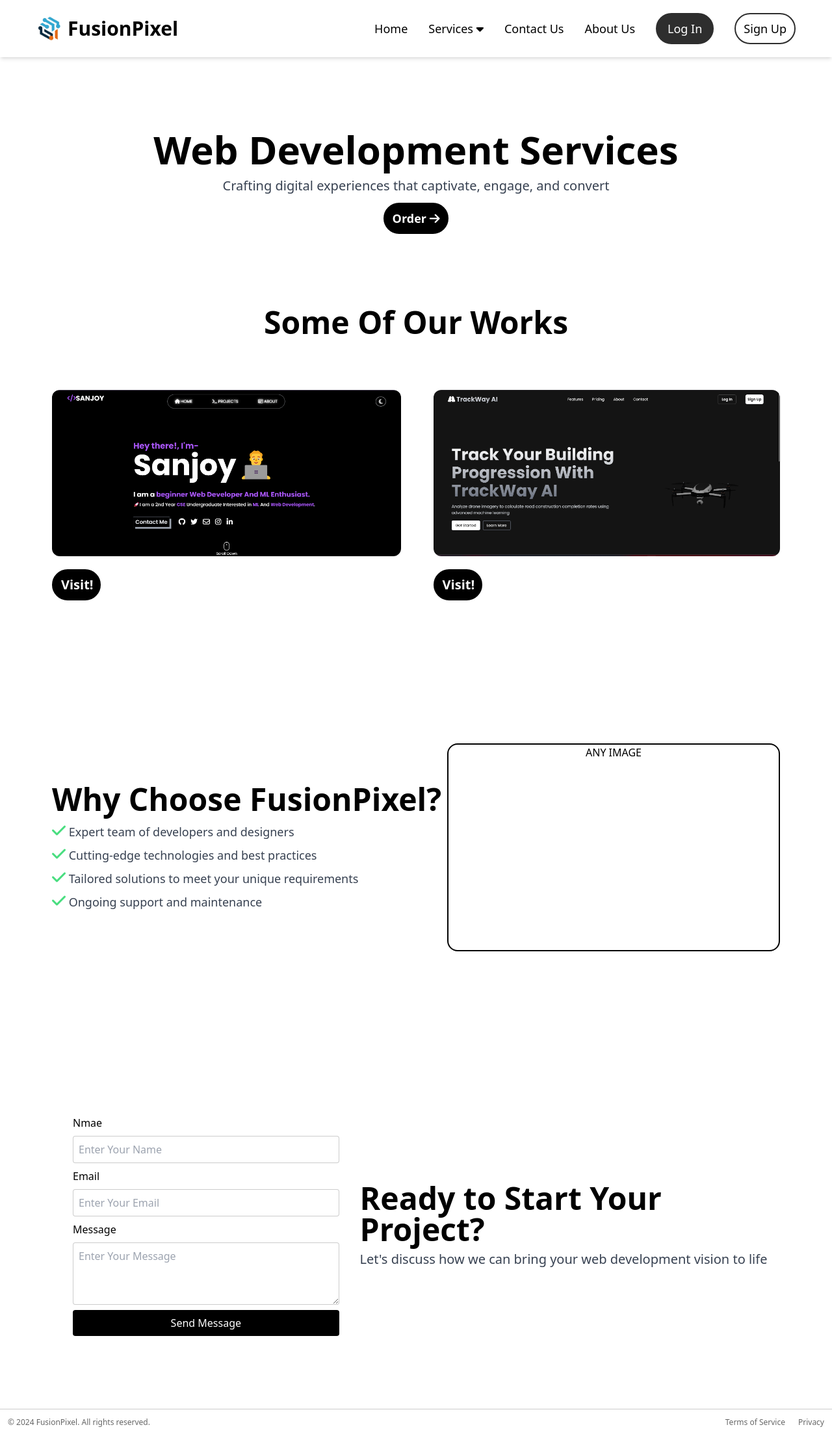
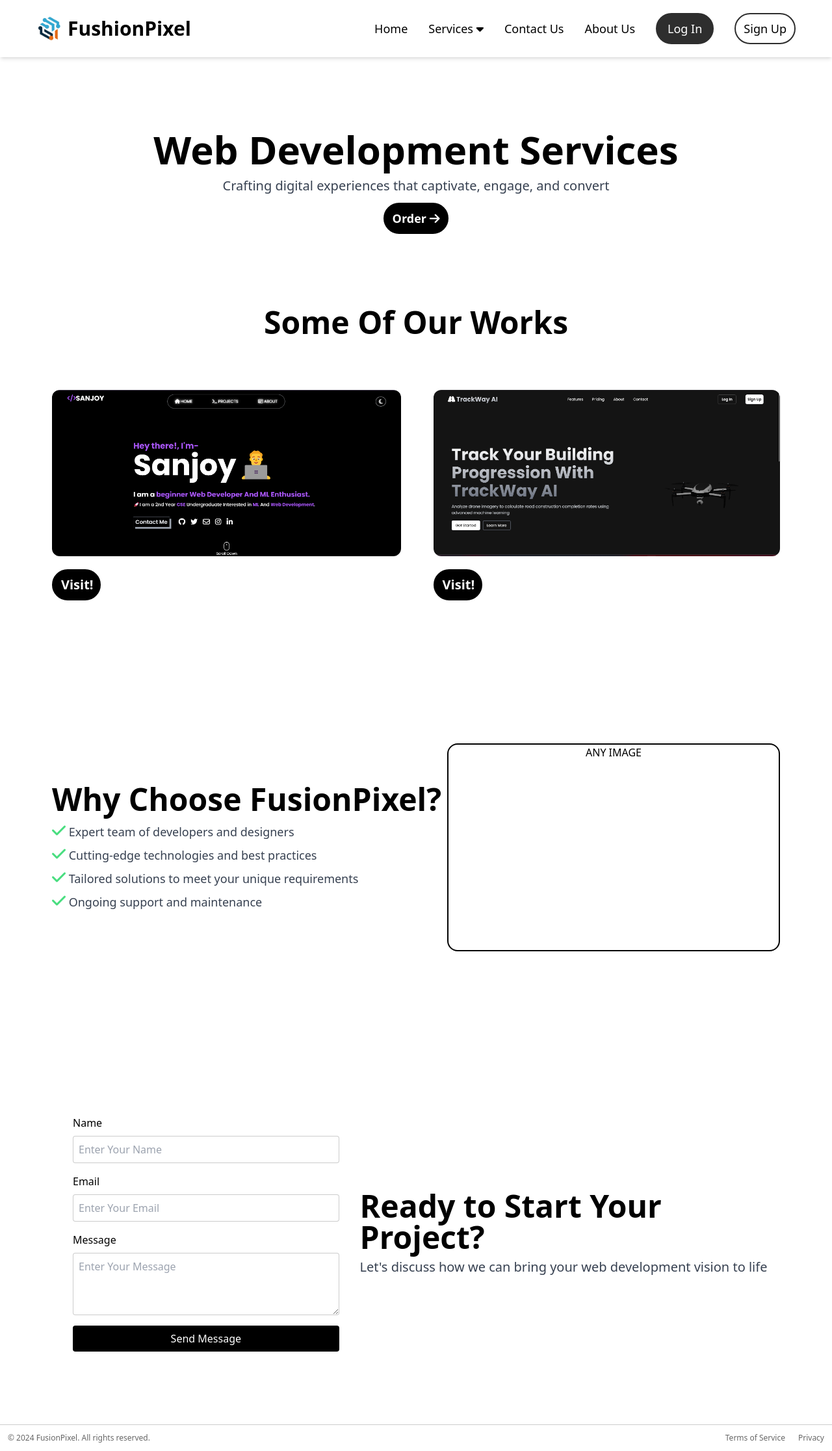
Before and after one commit to subhajit-006/fusionpixel, a React (Vite) app: page /WebDevPage in a window 1280 px wide. Shown: the whole page at 65% size. Before the commit the page ends 2209 px from the top, so only its background shows below. Built offline with nearby package versions, Linux system fonts and the light colour scheme; a web font is replaced by a local one.

Commit message:
Video Editing added added

```diff
--- a/package.json
+++ b/package.json
@@ -10,6 +10,7 @@
     "preview": "vite preview"
   },
   "dependencies": {
+    "@emailjs/browser": "^4.4.1",
     "react": "^18.3.1",
     "react-dom": "^18.3.1",
     "react-router-dom": "^7.0.1"
--- a/src/components/ContactUsContent.jsx
+++ b/src/components/ContactUsContent.jsx
@@ -16,7 +16,7 @@ function ContactUsContent() {
                 </div>
                 <div className="flex gap-3 items-center">
                     <i className="fa-brands fa-discord text-2xl"></i>
-                    <p className="text-lg">Discord</p>
+                    <a href="" className="text-lg">fushionpixellabs</a>
                 </div>
             </div>
         </div>
--- a/src/components/ui/ContactCrad.jsx
+++ b/src/components/ui/ContactCrad.jsx
@@ -1,21 +1,70 @@
-function ContactCard() {
+import React, { useRef } from 'react';
+import emailjs from '@emailjs/browser';
+
+const ContactCard = () => {
+    const form = useRef(); // Ref for the form element
+
+    const sendEmail = (e) => {
+        e.preventDefault();
+
+        emailjs
+            .sendForm(
+                'service_y0k3c7v', // Replace with your EmailJS Service ID
+                'template_zx6o0mq', // Replace with your EmailJS Template ID
+                form.current, // Reference to the form element
+                'SDq1Zr8cGK9hwI7cB' // Replace with your Public Key
+            )
+            .then(
+                () => {
+                    console.log('SUCCESS!');
+                    alert('Message sent successfully!');
+                },
+                (error) => {
+                    console.log('FAILED...', error.text);
+                    alert('Failed to send message. Please try again.');
+                }
+            );
+    };
+
     return (
-        <div className=" p-8 font-medium flex flex-col gap-2">
+        <form ref={form} onSubmit={sendEmail} className="p-8 font-medium flex flex-col gap-4">
             <div className="flex flex-col gap-2">
-                <p>Nmae</p>
-                <input type="text" placeholder="Enter Your Name"  className="font-normal border border-black/20 rounded p-2 w-[32vw] focus:border-black/50 focus:outline-none"/>
+                <label htmlFor="user_name">Name</label>
+                <input
+                    type="text"
+                    name="user_name"
+                    placeholder="Enter Your Name"
+                    className="font-normal border border-black/20 rounded p-2 w-[32vw] focus:border-black/50 focus:outline-none"
+                    required
+                />
             </div>
             <div className="flex flex-col gap-2">
-                <p>Email</p>
-                <input type="text" placeholder="Enter Your Email"  className="font-normal border border-black/20 rounded p-2 w-[32vw] focus:border-black/50 focus:outline-none"/>
+                <label htmlFor="user_email">Email</label>
+                <input
+                    type="email"
+                    name="user_email"
+                    placeholder="Enter Your Email"
+                    className="font-normal border border-black/20 rounded p-2 w-[32vw] focus:border-black/50 focus:outline-none"
+                    required
+                />
             </div>
             <div className="flex flex-col gap-2">
-                <p>Message</p>
-                <textarea name="messsage" id="Message" placeholder="Enter Your Message" className="font-normal border border-black/20 focus:border-black/50 focus:outline-none rounded p-2 w-[32vw] h-24"></textarea>
-                <button className="bg-black rounded p-2 w-[32vw] text-white">Send Message</button>
+                <label htmlFor="message">Message</label>
+                <textarea
+                    name="message"
+                    placeholder="Enter Your Message"
+                    className="font-normal border border-black/20 focus:border-black/50 focus:outline-none rounded p-2 w-[32vw] h-24"
+                    required
+                ></textarea>
             </div>
-        </div>
-    )
-}
+            <button
+                type="submit"
+                className="bg-black rounded p-2 w-[32vw] text-white"
+            >
+                Send Message
+            </button>
+        </form>
+    );
+};
 
-export default ContactCard; 0
+export default ContactCard;
--- a/src/components/ui/Navbar.jsx
+++ b/src/components/ui/Navbar.jsx
@@ -13,7 +13,7 @@ function Navbar() {
     <div className="flex justify-between px-14 py-5 bg-white shadow-md">
       <div className="flex items-center gap-2">
         <img src={logo} alt="logo" className="w-10 h-10" />
-        <p className="text-3xl font-bold"><Link to='/'>FusionPixel</Link></p>
+        <p className="text-3xl font-bold"><Link to='/'>FushionPixel</Link></p>
       </div>
 
       <ul className="flex gap-8 text-lg font-medium items-center">
```
Also changed, not shown: 1 other file (tests, documents, lock files or other folders).
